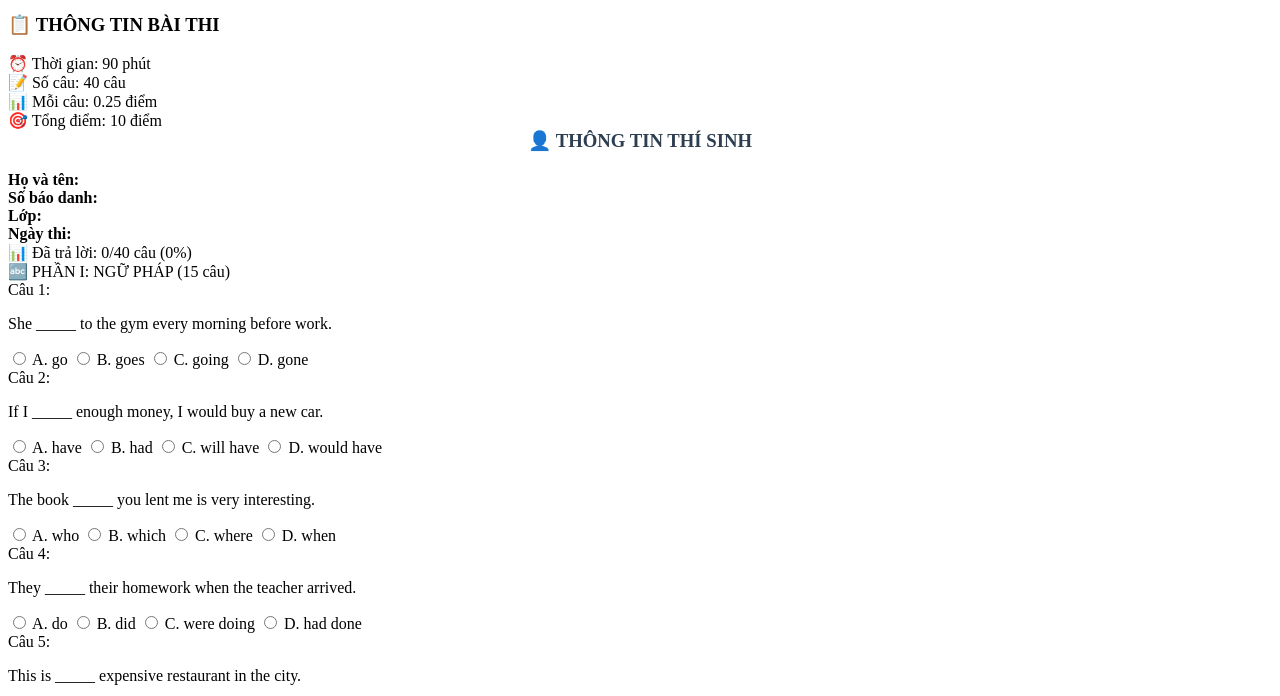
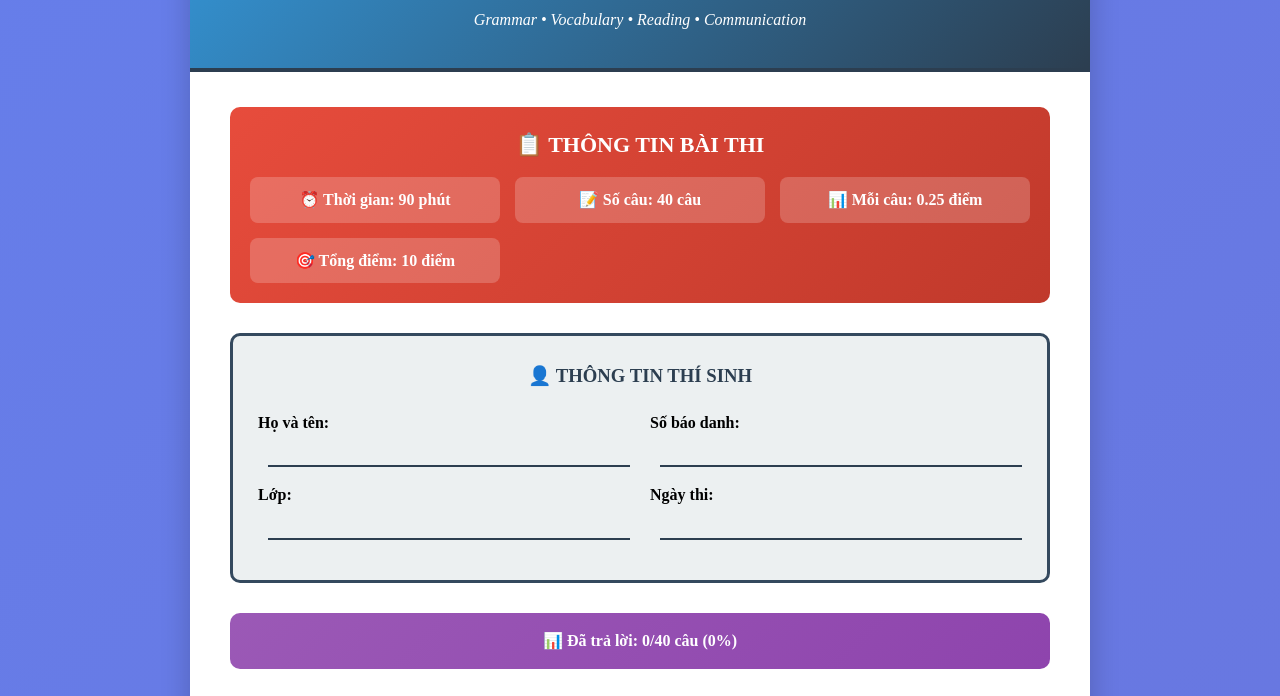
Before and after one commit to lamchanhuy2806/TestAv, a plain HTML site: page index.html in a window 1280 px wide. Shown: the part 151-847 px from the top of the page. Drawn offline with Linux system fonts and the light colour scheme.

Commit message:
Update index.html

```diff
--- a/index.html
+++ b/index.html
@@ -4,7 +4,7 @@
     <meta charset="UTF-8">
     <meta name="viewport" content="width=device-width, initial-scale=1.0">
     <title>Final Exam Practice - 40 Questions</title>
-    <link rel="stylesheet" href="final-exam-style.css">
+    <link rel="stylesheet" href="./style.css">
 </head>
 <body>
     <div class="test-paper">
```
